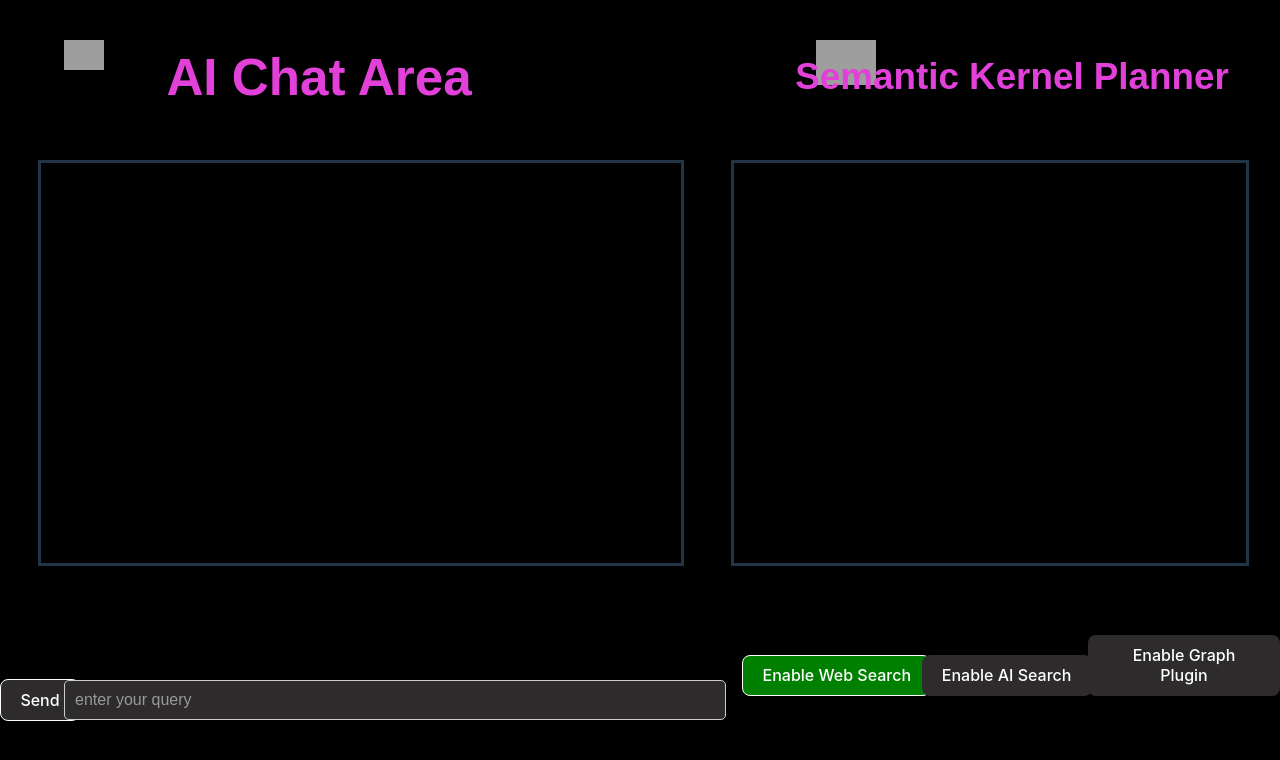
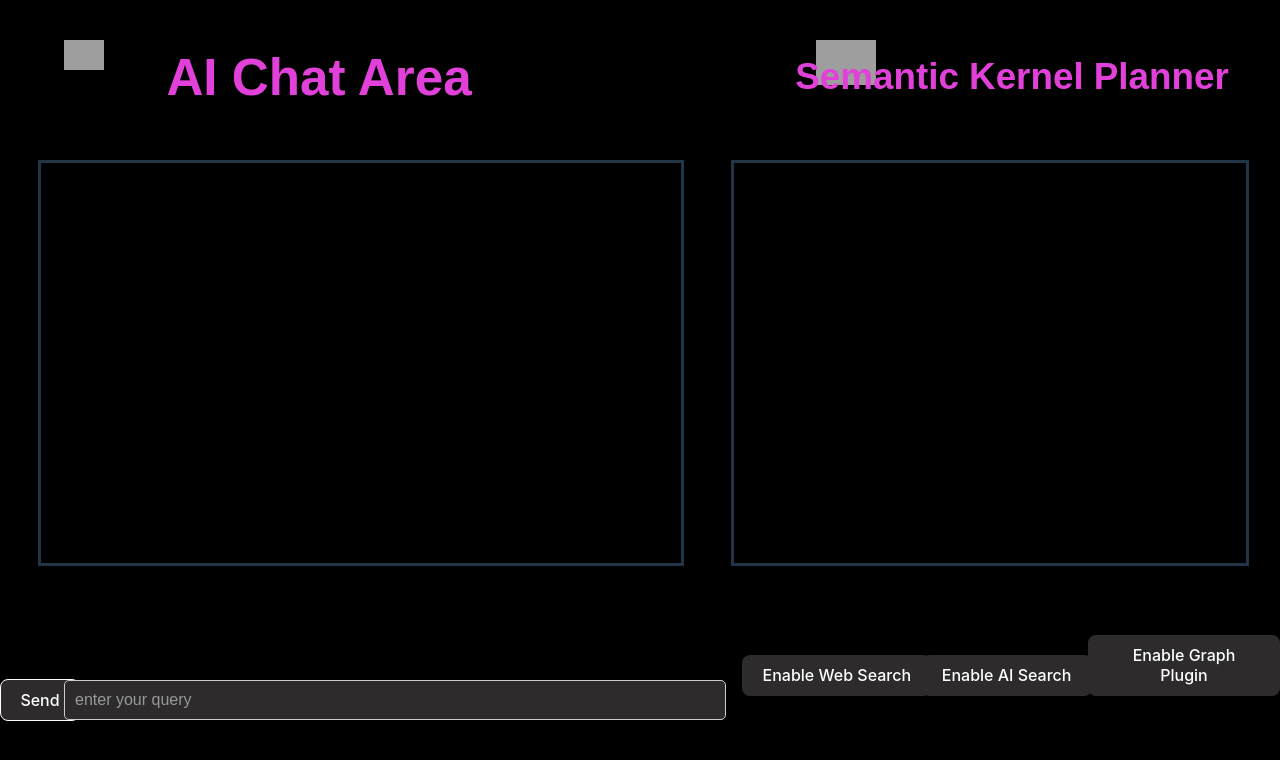
Before and after one commit to kuljotSB/copilotFullStackApp, a React (Vite) app in the folder frontend/frontend/: page / in a window 1280 px wide. Shown: the top 760 px of the page. Built offline with nearby package versions, Linux system fonts and the light colour scheme; grey boxes are pictures that could not be loaded.

Commit message:
Update WebSearchPluginButton.css

```diff
--- a/frontend/frontend/src/WebSearchPluginButton.css
+++ b/frontend/frontend/src/WebSearchPluginButton.css
@@ -4,8 +4,6 @@
         color:white;
         text-align: center;
         border-style: solid;
-        background-color: green;
-        border-color: white;
         color:white;
         width:auto;
         font-size: 16px;
```
